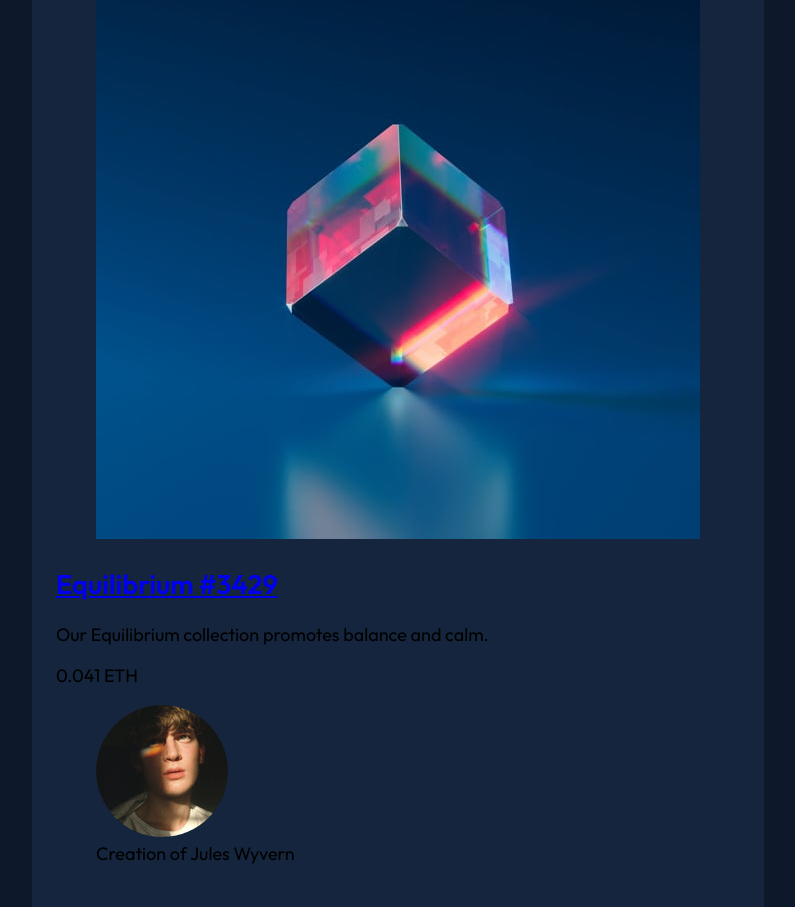
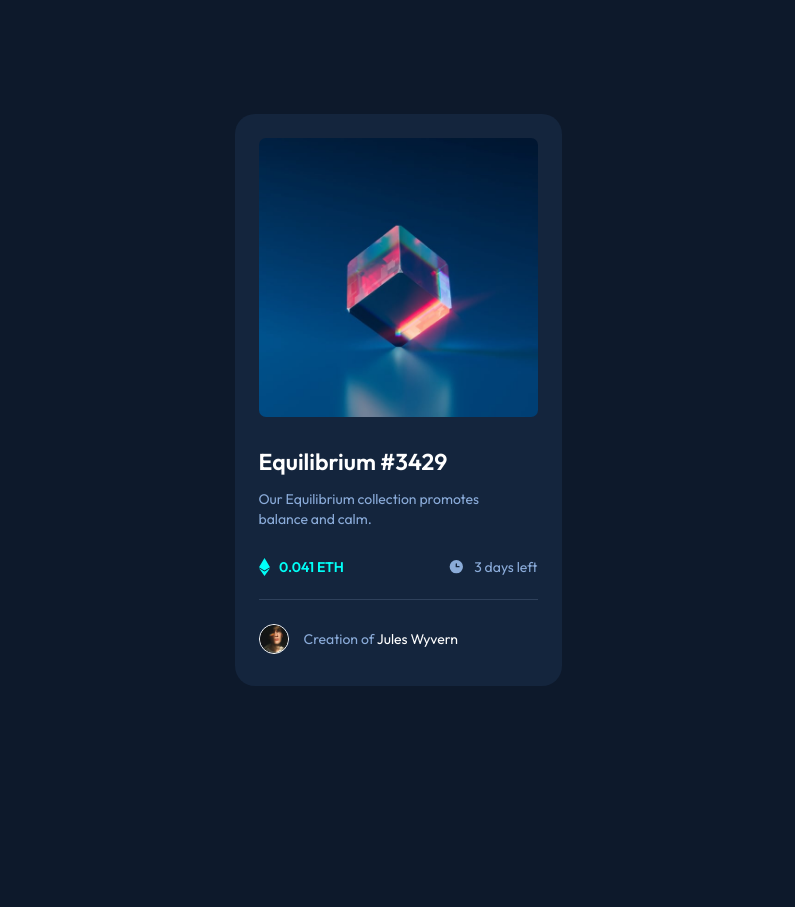
Before and after one commit to bexicaaa/nft-card-component, a plain HTML site: page index.html in a window 1280 px wide. Shown: the whole page, without its empty margins (242-1037 px from the left). After the commit the page ends 800 px from the top, so only its background shows below. Drawn offline with Linux system fonts and the light colour scheme; a web font is replaced by a local one.

Commit message:
First attempt

```diff
--- a/index.html
+++ b/index.html
@@ -18,33 +18,58 @@
       sizes="32x32"
       href="./images/favicon-32x32.png"
     />
-
     <title>Frontend Mentor | NFT preview card component</title>
   </head>
   <body>
     <main class="wrapper">
       <article class="nft-card">
-        <figure>
+        <figure class="nft-card__header">
           <img
             class="nft-card__image"
             src="./images/image-equilibrium.jpg"
             alt="Equilibrium"
           />
+          <div class="nft-card__overlay">
+            <a href="#" aria-label="View Equilibrium NFT" target="_blank"></a>
+          </div>
         </figure>
-        <a href="#"><h1 class="nft-card__link">Equilibrium #3429</h1></a>
+        <figcaption>
+          <a class="nft-card__link" href="#">Equilibrium #3429</a>
+        </figcaption>
         <p class="nft-card__text">
           Our Equilibrium collection promotes balance and calm.
         </p>
-        <p class="nft-card__price">0.041 ETH</p>
-        <p class="nft-card__info"></p>
+        <div class="nft-card__container">
+          <span>
+            <svg width="11" height="18" xmlns="http://www.w3.org/2000/svg">
+              <path
+                d="M11 10.216 5.5 18 0 10.216l5.5 3.263 5.5-3.262ZM5.5 0l5.496 9.169L5.5 12.43 0 9.17 5.5 0Z"
+                fill="#00FFF8"
+              />
+            </svg>
+            <p class="nft-card__price">0.041 ETH</p>
+          </span>
+          <span>
+            <svg width="17" height="17" xmlns="http://www.w3.org/2000/svg">
+              <path
+                d="M8.305 2.007a6.667 6.667 0 1 0 0 13.334 6.667 6.667 0 0 0 0-13.334Zm2.667 7.334H8.305a.667.667 0 0 1-.667-.667V6.007a.667.667 0 0 1 1.334 0v2h2a.667.667 0 0 1 0 1.334Z"
+                fill="#8BACD9"
+              />
+            </svg>
+            <p class="nft-card__info">3 days left</p>
+          </span>
+        </div>
       </article>
+      <hr />
       <footer class="nft-card__footer">
-        <figure>
-          <img src="./images/image-avatar.png" alt="Author" />
-          <figcaption>
-            Creation of <span class="nft-card__author">Jules Wyvern</span>
-          </figcaption>
-        </figure>
+        <img
+          class="nft-card__img"
+          src="./images/image-avatar.png"
+          alt="Creator's Picture"
+        />
+        <p class="nft-card__creator">
+          Creation of <a class="nft-card__author" href="#">Jules Wyvern</a>
+        </p>
       </footer>
     </main>
   </body>
--- /dev/null
+++ b/styles/_article.scss
@@ -0,0 +1,86 @@
+.nft-card {
+  &__header {
+    position: relative;
+    width: 100%;
+    max-width: 100%;
+  }
+
+  &__overlay {
+    position: absolute;
+    top: 0;
+    bottom: 0;
+    left: 0;
+    right: 0;
+    height: 100%;
+    width: 100%;
+    opacity: 0;
+    transition: 0.3s ease-in-out;
+    background-color: $cyanLight;
+    border-radius: 0.438rem;
+    cursor: pointer;
+
+    &:hover {
+      opacity: 1;
+    }
+  }
+
+  &__image {
+    max-width: 100%;
+    border-radius: 0.438rem;
+    display: block;
+  }
+
+  &__link {
+    font-size: 1.4375rem;
+    font-weight: $semi-bold;
+    text-decoration: none;
+    color: $white;
+    cursor: pointer;
+
+    &:visited {
+      text-decoration: none;
+    }
+
+    &:hover {
+      color: $cyan;
+    }
+  }
+
+  &__text {
+    margin-right: 0.4rem;
+    font-size: 0.875rem;
+    line-height: 1.4;
+    color: $softBlue;
+    font-weight: $regular;
+    box-sizing: border-box;
+  }
+
+  &__container {
+    display: flex;
+    align-items: center;
+    justify-content: space-between;
+  }
+
+  &__price {
+    font-size: 0.875rem;
+    font-weight: $semi-bold;
+    color: $cyan;
+    margin-left: 0.6rem;
+    // margin: auto;
+  }
+
+  &__info {
+    font-size: 0.875rem;
+    color: $softBlue;
+    margin-left: 0.6rem;
+  }
+
+  figcaption {
+    margin-top: 1.875rem;
+  }
+
+  span {
+    display: flex;
+    align-items: center;
+  }
+}
--- /dev/null
+++ b/styles/_footer.scss
@@ -0,0 +1,38 @@
+.nft-card {
+  position: relative;
+
+  &__footer {
+    margin-top: 1rem;
+    display: flex;
+    align-items: center;
+  }
+
+  &__img {
+    width: 1.875rem;
+    // display: inline-block;
+    border: 0.06rem solid $white;
+    border-radius: 3.125rem;
+    margin-right: 0.9375rem;
+  }
+
+  &__creator {
+    color: $softBlue;
+    font-size: 0.875rem;
+    align-items: center;
+  }
+
+  &__author {
+    font-size: 0.875rem;
+    color: $white;
+    text-decoration: none;
+    cursor: pointer;
+
+    &:visited {
+      text-decoration: none;
+    }
+
+    &:hover {
+      color: $cyan;
+    }
+  }
+}
--- a/styles/_globals.scss
+++ b/styles/_globals.scss
@@ -14,7 +14,7 @@ body {
   padding: 0;
   font-size: 18px;
   font-family: "Outfit", sans-serif;
-  height: 100vh;
+  min-height: 100vh;
   display: flex;
   justify-content: center;
   align-items: center;
@@ -22,6 +22,20 @@ body {
 }
 
 .wrapper {
+  width: 20.4375rem;
+  position: relative;
   padding: 1.5rem;
   background-color: hsl(216, 50%, 16%);
+  border-radius: 1.25rem;
 }
+
+figure {
+  margin: auto;
+}
+
+hr {
+  background-color: $lineColor;
+  width: 100%;
+  height: 0.07rem;
+  border: none;
+}
--- a/styles/_variables.scss
+++ b/styles/_variables.scss
@@ -0,0 +1,26 @@
+//Colors
+$softBlue: hsl(215, 51%, 70%);
+$cyan: hsl(178, 100%, 50%);
+$mainBgColor: hsl(217, 54%, 11%);
+$cardBgcolor: hsl(216, 50%, 16%);
+$lineColor: hsl(215, 32%, 27%);
+$white: hsl(0, 0%, 100%);
+$cyanLight: hsla(178, 100%, 50%, 0.5);
+
+//Font weights
+$light: 300;
+$regular: 400;
+$semi-bold: 600;
+
+//Mixins
+@mixin media-s {
+  @media screen and (min-width: 375px) {
+    @content;
+  }
+}
+
+@mixin media-lg {
+  @media screen and (min-width: 1440px) {
+    @content;
+  }
+}
--- a/styles/style.scss
+++ b/styles/style.scss
@@ -1,2 +1,4 @@
 @import "variables";
 @import "globals";
+@import "article";
+@import "footer";
```
Also changed, not shown: dist/css/style.css, 1 other file.
